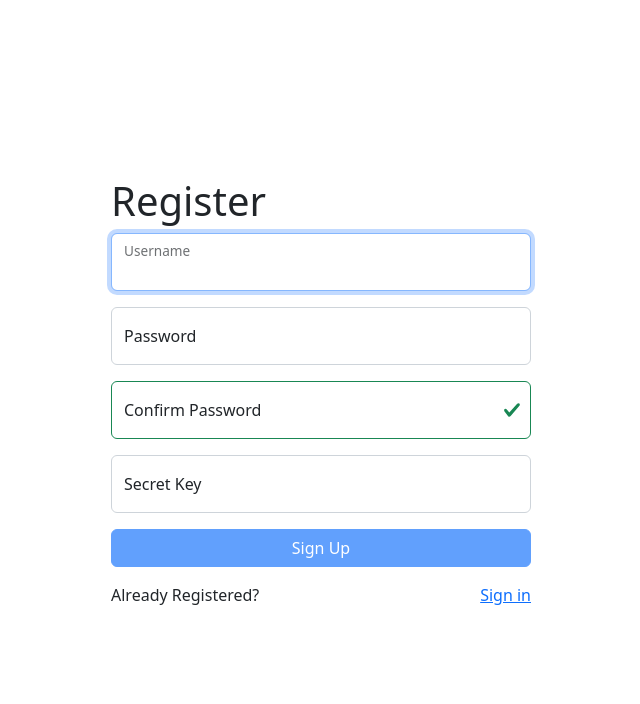
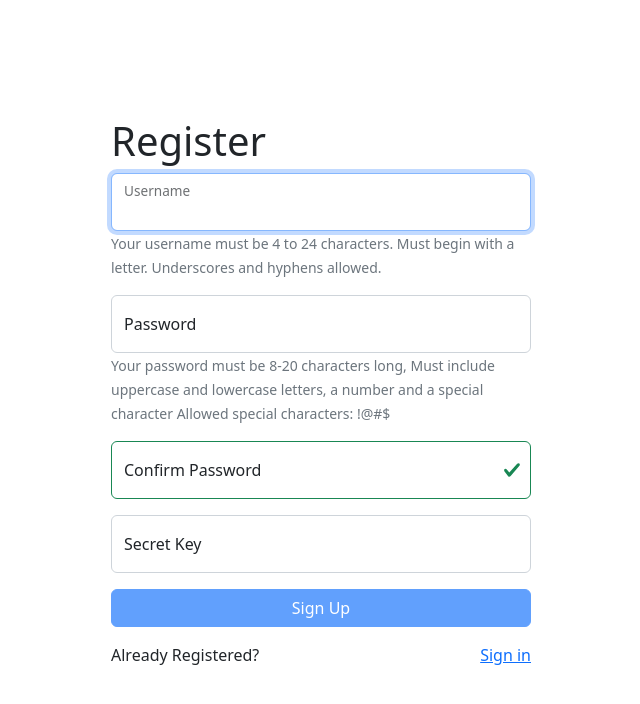
Before and after one commit to jhonas-palad/Chatbot-Admin, a React (Create React App) app: page /register in a window 1280 px wide. Shown: the top 704 px of the page, without its empty margins (319-959 px from the left). Built offline with nearby package versions, Linux system fonts and the light colour scheme.

Commit message:
text help added

```diff
--- a/src/components/Register.jsx
+++ b/src/components/Register.jsx
@@ -137,16 +137,6 @@ return (
                     </Alert>
                 )
             }
-
-            {/* <label htmlFor="username">
-                Username:
-                <span className={validName ? "valid": "hide"}>
-                    <FontAwesomeIcon icon={faCheck}/>
-                </span>
-                <span className={validName || !user ? "hide": "invalid"}>
-                    <FontAwesomeIcon icon={faTimes}/>
-                </span>
-            </label> */}
             <Form.Floating className="mb-3">
                 <Form.Control
                     id="username"
@@ -163,13 +153,12 @@ return (
                 <label htmlFor="username">
                         Username
                 </label>
-                <Form.Control.Feedback className="mb-3 text-justify" type="invalid">
-                    <span>
-                    <FontAwesomeIcon icon={faInfoCircle}/> 4 to 24 characters.
+
+                <Form.Text id="usernameHelp" muted>
+                        Your username must be 4 to 24 characters.
                         Must begin with a letter.
-                        Letters, numbers, underscores, hyphens allowed.
-                    </span>
-                </Form.Control.Feedback>
+                        Underscores and hyphens allowed.
+                </Form.Text>
             </Form.Floating>
             <Form.Floating className="mb-3">
                 <Form.Control
@@ -186,13 +175,11 @@ return (
                 <label htmlFor="passwordInput">
                     Password
                 </label>
-                <Form.Control.Feedback className="mb-3 text-justify" type="invalid">
-                    <span>
-                        <FontAwesomeIcon icon={faInfoCircle}/> 8 to 24 characters.
-                        Must include uppercase and lowercase letters, a number and a special character
-                        Allowed special characters: <span>!</span><span>@</span><span>#</span><span>$</span>
-                    </span>
-                </Form.Control.Feedback>
+                <Form.Text id="passwordHelp" muted>
+                    Your password must be 8-20 characters long, Must include
+                    uppercase and lowercase letters, a number and a special
+                    character Allowed special characters: !@#$
+                </Form.Text>
             </Form.Floating>
             <Form.Floating className="mb-3">
                 <Form.Control
```
